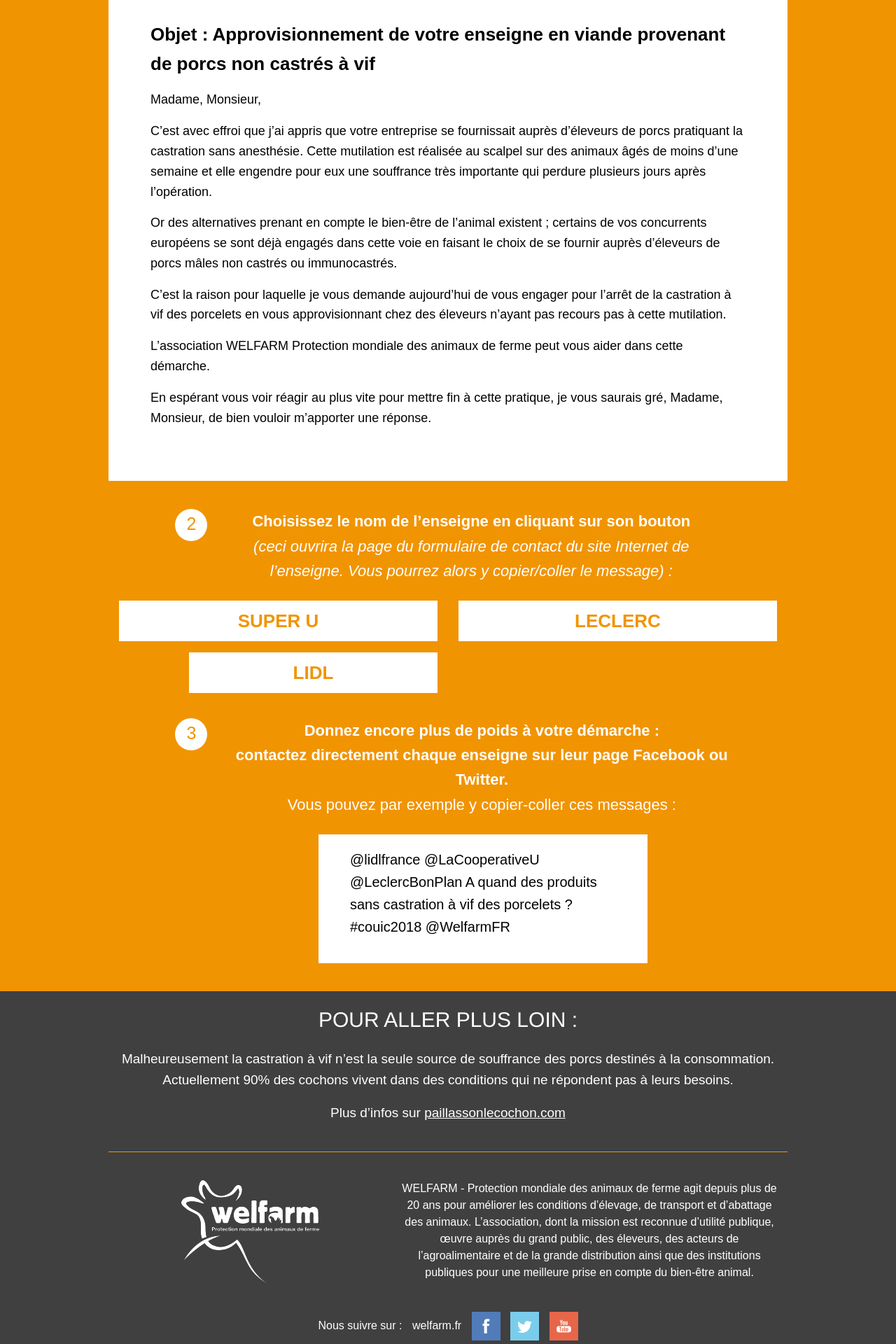
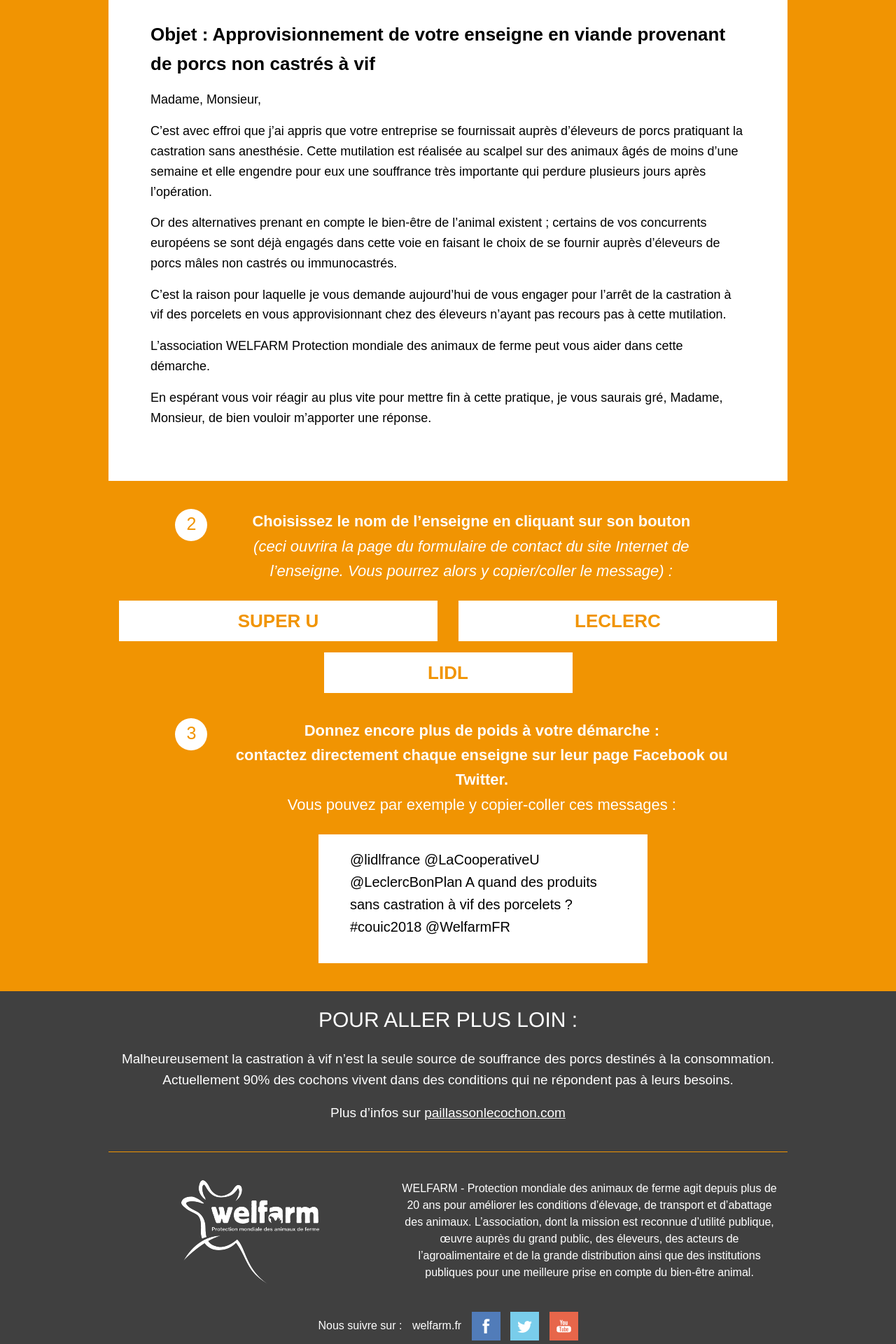
Before and after one commit to adfinitas-app/welfarm-petition, a Jekyll site: the page built from index.html, in a window 1280 px wide. Shown: the part 3727-5647 px from the top of the page at 70% size. Built offline with Jekyll 4.4.1, drawn with Linux system fonts in a browser that asks for light colours; comment, search, counter and statistics services are not loaded.

Commit message:
Updated '/_includes/professionels.html' via CloudCannon

```diff
--- a/_includes/professionels.html
+++ b/_includes/professionels.html
@@ -93,7 +93,7 @@
     </div>
     <div class="row">
       <div class="large-8 columns large-centered">
-	<div class="medium-6 columns">
+	<div class="medium-6 large-centered columns">
 	  <a class="button marque" target="_blank" href="https://ssl.lidl.fr/fr/hotline.htm">Lidl</a>
 	</div>
       </div>
```
